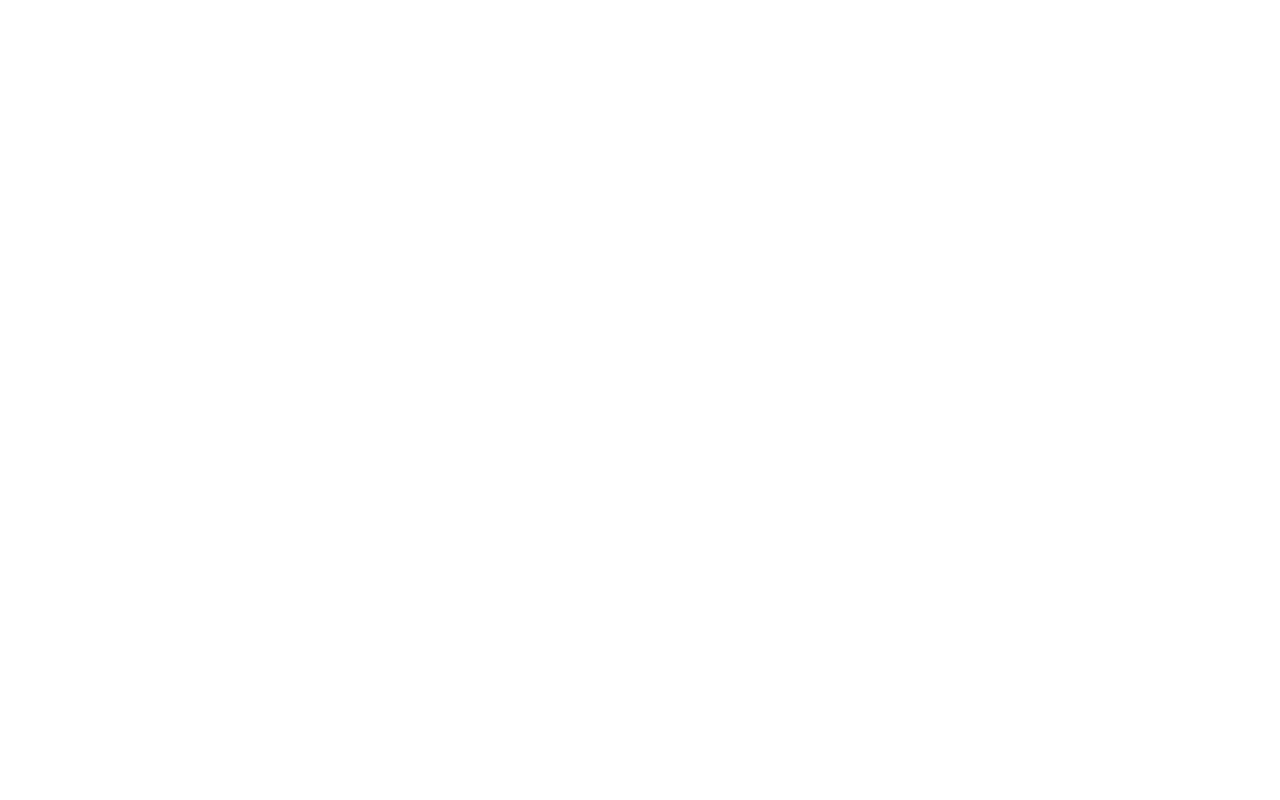
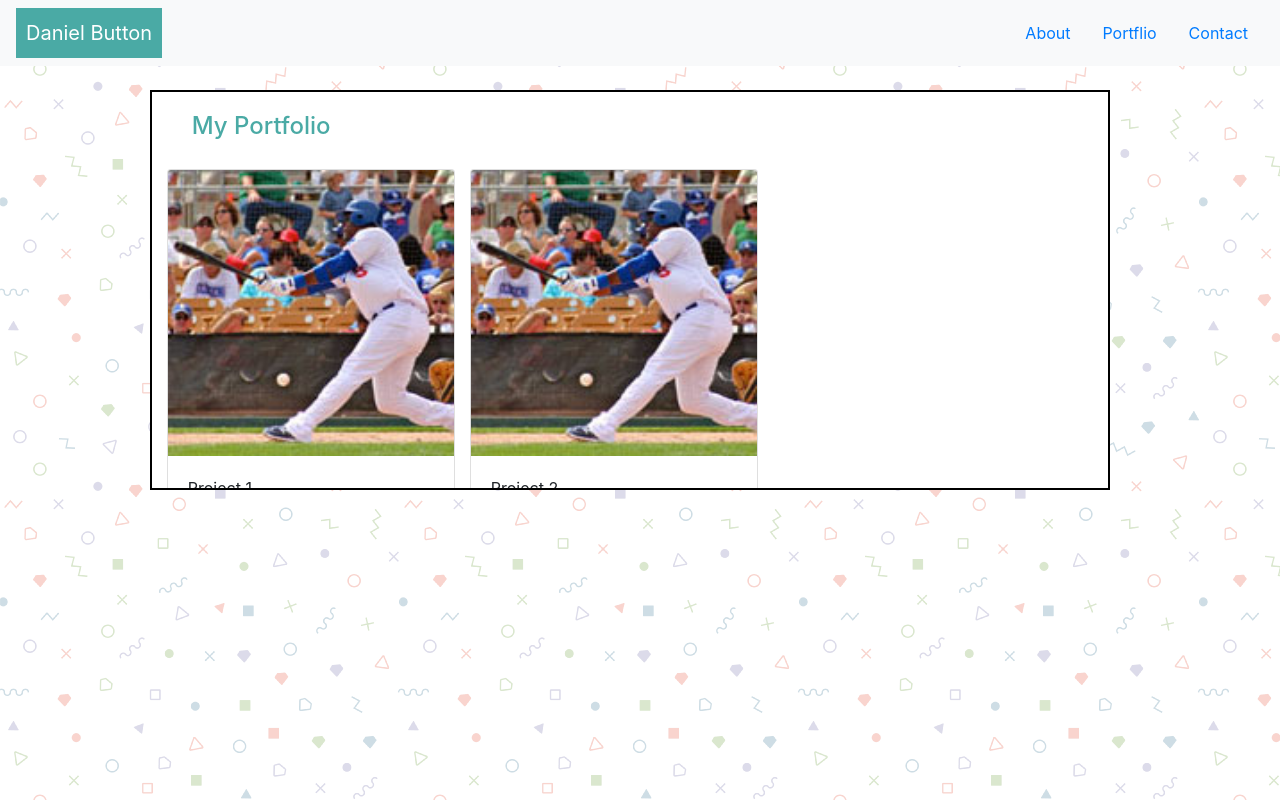
Before and after one commit to Websites2020/bootstrap-portfolio, a plain HTML site: page portfolio.html in a window 1280 px wide. Drawn offline with nearby package versions, Linux system fonts and the light colour scheme.

Commit message:
created portfolio and contact pages

```diff
--- a/contact.html
+++ b/contact.html
@@ -0,0 +1,85 @@
+<!DOCTYPE html>
+<html>
+<head>
+    <meta charset="utf-8" />
+    <meta http-equiv="X-UA-Compatible" content="IE=edge">
+    <title>Contact</title>
+
+    <link rel="stylesheet" href="https://stackpath.bootstrapcdn.com/bootstrap/4.1.1/css/bootstrap.min.css" integrity="sha384-WskhaSGFgHYWDcbwN70/dfYBj47jz9qbsMId/iRN3ewGhXQFZCSftd1LZCfmhktB" crossorigin="anonymous">
+    <script src="https://stackpath.bootstrapcdn.com/bootstrap/4.1.1/js/bootstrap.min.js" integrity="sha384-smHYKdLADwkXOn1EmN1qk/HfnUcbVRZyYmZ4qpPea6sjB/pTJ0euyQp0Mk8ck+5T" crossorigin="anonymous"></script>
+
+    <meta name="viewport" content="width=device-width, initial-scale=1">
+    <link rel="stylesheet" type="text/css" media="screen" href="main.css" />
+    <script src="main.js"></script>
+</head>
+<body background="images/back.png">
+
+    <nav class="navbar fixed-top navbar-light bg-light">
+        <a class="navbar-brand" href="#" style="background:#4aaaa5; padding: 10px; color: white;">Daniel Button</a>
+        <ul class="nav justify-content-end">
+            <li class="nav-item">
+              <a class="nav-link active" href="index.html">About</a>
+            </li>
+            <li class="nav-item">
+              <a class="nav-link" href="portfolio.html">Portflio</a>
+            </li>
+            <li class="nav-item">
+              <a class="nav-link" href="contact.html">Contact</a>
+            </li>
+          </ul>
+      </nav>
+
+<div class="container">
+    <div class="row">
+        <div class="col-md-12">
+
+<!-- Left-aligned-->
+<div class="media" style="position:absolute; top: 9000%; left: 7%; width: 960px; height: 400px; border-style: solid; border-width: 2px; border-color: black; background: white;">
+
+      <h4 class="media-heading" style="padding: 20px 0 0 40px; color: #4aaaa5;">Contact Me</h4>
+
+
+      <div class="row" style="position: absolute; top: 40px; left: 20px">
+
+      <div class="col-md-12">
+            <div class="form-area">
+                <form role="form">
+                <br style="clear:both">
+                            <div class="form-group" style="width: 900px;">
+                                <input type="text" class="form-control" id="name" name="name" placeholder="Name" required>
+                            </div>
+                            <div class="form-group">
+                                <input type="text" class="form-control" id="email" name="email" placeholder="Email" required>
+                            </div>
+                            <div class="form-group">
+                                <input type="text" class="form-control" id="subject" name="subject" placeholder="Subject" required>
+                            </div>
+                            <div class="form-group">
+                            <textarea class="form-control" type="textarea" id="message" placeholder="Message" maxlength="500" rows="3"></textarea>
+                            </div>
+
+                <button type="button" id="submit" name="submit" class="btn btn-primary pull-right">Submit Form</button>
+                </form>
+
+            </div>
+
+            </div>
+        </div>
+</div>
+      </div>
+      </div>
+</div>
+    </div>
+
+<!--Footer-->
+
+    <div class="row">
+        <div class="cd-md-12">
+                <p>Copyright &copy;</p>
+        </div>
+    </div>
+
+</div>
+
+</body>
+</html>
--- a/portfolio.html
+++ b/portfolio.html
@@ -0,0 +1,120 @@
+<!DOCTYPE html>
+<html>
+<head>
+    <meta charset="utf-8" />
+    <meta http-equiv="X-UA-Compatible" content="IE=edge">
+    <title>Portfolio</title>
+
+    <link rel="stylesheet" href="https://stackpath.bootstrapcdn.com/bootstrap/4.1.1/css/bootstrap.min.css" integrity="sha384-WskhaSGFgHYWDcbwN70/dfYBj47jz9qbsMId/iRN3ewGhXQFZCSftd1LZCfmhktB" crossorigin="anonymous">
+    <script src="https://stackpath.bootstrapcdn.com/bootstrap/4.1.1/js/bootstrap.min.js" integrity="sha384-smHYKdLADwkXOn1EmN1qk/HfnUcbVRZyYmZ4qpPea6sjB/pTJ0euyQp0Mk8ck+5T" crossorigin="anonymous"></script>
+
+    <meta name="viewport" content="width=device-width, initial-scale=1">
+    <link rel="stylesheet" type="text/css" media="screen" href="main.css" />
+    <script src="main.js"></script>
+</head>
+<body background="images/back.png">
+
+    <nav class="navbar fixed-top navbar-light bg-light">
+        <a class="navbar-brand" href="#" style="background:#4aaaa5; padding: 10px; color: white;">Daniel Button</a>
+        <ul class="nav justify-content-end">
+            <li class="nav-item">
+              <a class="nav-link active" href="index.html">About</a>
+            </li>
+            <li class="nav-item">
+              <a class="nav-link" href="portfolio.html">Portflio</a>
+            </li>
+            <li class="nav-item">
+              <a class="nav-link" href="contact.html">Contact</a>
+            </li>
+          </ul>
+      </nav>
+
+<div class="container">
+    <div class="row">
+        <div class="col-md-12">
+
+<!-- Left-aligned-->
+<div class="media" style="position:absolute; top: 9000%; left: 7%; width: 960px; height: 400px; border-style: solid; border-width: 2px; border-color: black; overflow: scroll; overflow-x: hidden; background: white;">
+    <div class="media-left">
+      <h4 class="media-heading" style="padding: 20px 0 0 40px; color: #4aaaa5;">My Portfolio</h4>
+
+<div class="row" style="padding: 20px 0 0 0;">
+    <div class="col-md-6" style="padding: 0 0 0 30px;">
+
+        <div class="card" style="width: 18rem;">
+                <img class="card-img-top" src="images/holder.jpg" alt="Card image cap">
+                <div class="card-body">
+                <p class="card-text">Project 1</p>
+                </div>
+            </div>
+
+    </div>
+    <div class="col-md-6">
+
+        <div class="card" style="width: 18rem;">
+            <img class="card-img-top" src="images/holder.jpg" alt="Card image cap">
+            <div class="card-body">
+                <p class="card-text">Project 2</p>
+            </div>
+            </div>
+
+    </div>
+</div>
+
+<div class="row" style="padding: 20px 0 0 0;">
+        <div class="col-md-6" style="padding: 0 0 0 30px;">
+
+        <div class="card" style="width: 18rem;">
+            <img class="card-img-top" src="images/holder.jpg" alt="Card image cap">
+            <div class="card-body">
+                <p class="card-text">Project 3</p>
+            </div>
+            </div>
+
+        </div>
+        <div class="col-md-6">
+
+        <div class="card" style="width: 18rem;">
+                <img class="card-img-top" src="images/holder.jpg" alt="Card image cap">
+                <div class="card-body">
+                <p class="card-text">Project 4</p>
+                </div>
+            </div>
+
+        </div>
+    </div>
+
+<div class="row" style="padding: 20px 0 0 0;">
+        <div class="col-md-6" style="padding: 0 0 0 30px;">
+
+        <div class="card" style="width: 18rem;">
+            <img class="card-img-top" src="images/holder.jpg" alt="Card image cap">
+            <div class="card-body">
+                <p class="card-text">Project 5</p>
+            </div>
+            </div>
+
+        </div>
+        <div class="col-md-6">
+
+            </div>
+        </div>
+
+    </div>
+</div>
+
+        </div>
+    </div>
+
+<!--Footer-->
+
+    <div class="row">
+        <div class="cd-md-12">
+                <p>Copyright &copy;</p>
+        </div>
+    </div>
+
+</div>
+
+</body>
+</html>
```
Also changed, not shown: index.html (+14 -9 lines), images/back.png (added), images/holder.jpg (added).
